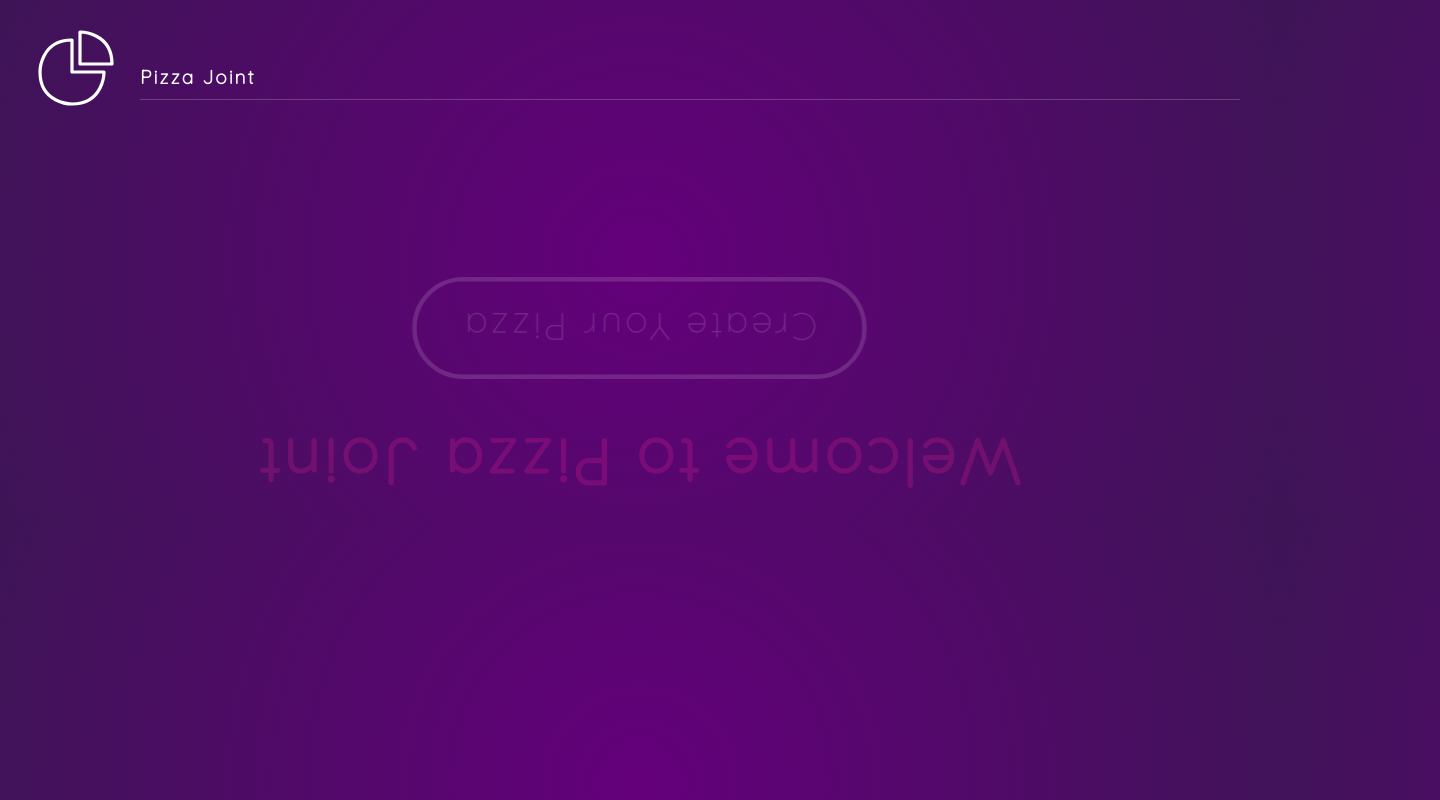
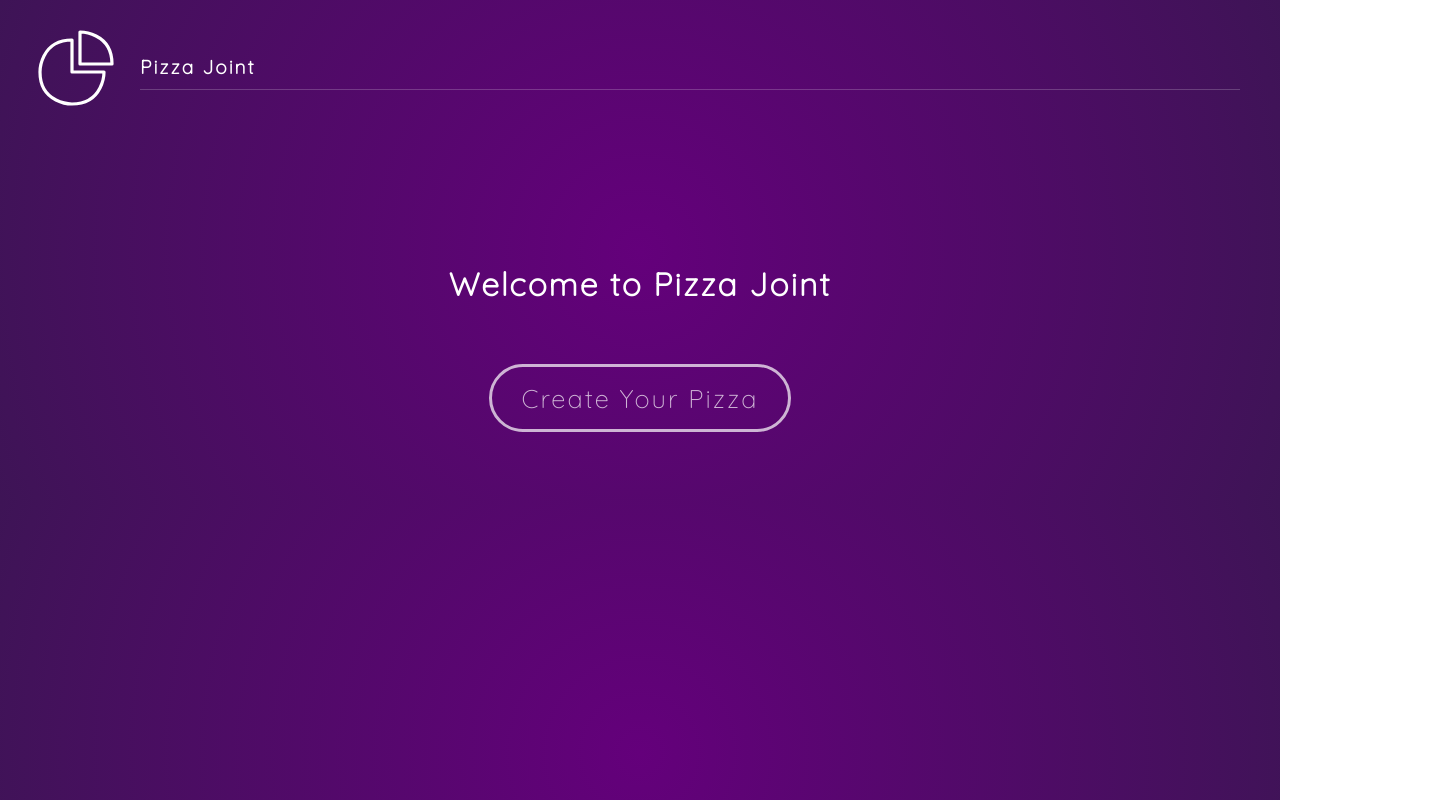
Before and after one commit to vmarinho22/frame-motion-react, a React (Vite) app: page / in a window 1280 px wide. Shown: the whole page, 1440 px wide, since content can reach past the window. Built offline with nearby package versions, Linux system fonts and the light colour scheme.

Commit message:
feat(base): base animation with initial prop

```diff
--- a/index.html
+++ b/index.html
@@ -4,7 +4,7 @@
     <meta charset="UTF-8" />
     <link rel="icon" type="image/svg+xml" href="/vite.svg" />
     <meta name="viewport" content="width=device-width, initial-scale=1.0" />
-    <title>Vite + React</title>
+    <title>Pizza Joint</title>
   </head>
   <body>
     <div id="root"></div>
--- a/src/components/Base.jsx
+++ b/src/components/Base.jsx
@@ -1,3 +1,4 @@
+import { motion } from 'framer-motion';
 import React from 'react';
 import { Link } from 'react-router-dom';
 
@@ -20,11 +21,15 @@ const Base = ({ addBase, pizza }) => {
       </ul>
 
       {pizza.base && (
-        <div className="next">
+        <motion.div className="next" initial={{
+          x: '-100vw'
+        }} animate={{
+          x: 0
+        }}>
           <Link to="/toppings">
             <button>Next</button>
           </Link>
-        </div>
+        </motion.div>
       )}
 
     </div>
--- a/src/components/Header.jsx
+++ b/src/components/Header.jsx
@@ -1,3 +1,4 @@
+import { motion } from 'framer-motion';
 import React from 'react';
 
 const Header = () => {
@@ -15,9 +16,9 @@ const Header = () => {
           />
         </svg>
       </div>
-      <div className="title">
+      <motion.div className="title" initial={{y: -250}} animate={{y: -10}}>
         <h1>Pizza Joint</h1>
-      </div>
+      </motion.div>
     </header>
   )
 }
--- a/src/components/Home.jsx
+++ b/src/components/Home.jsx
@@ -4,24 +4,14 @@ import { Link } from 'react-router-dom';
 
 const Home = () => {
   return (
-    <motion.div className="home container" animate={{
-      marginTop: 200,
-      opacity: 0.2,
-      rotateZ: 180
+    <motion.div className="home container" initial={{opacity: 0 }} animate={{
+      opacity: 1,
     }}>
-      <motion.h2 animate={{
-        scale: 2,
-        color: '#ff2994',
-      }}>
+      <h2>
         Welcome to Pizza Joint
-      </motion.h2>
-      <br />
+      </h2>
       <Link to="/base">
-        <motion.button
-          animate={{
-            scale: 1.5,
-          }}
-        >
+        <motion.button>
           Create Your Pizza
         </motion.button>
       </Link>
```
